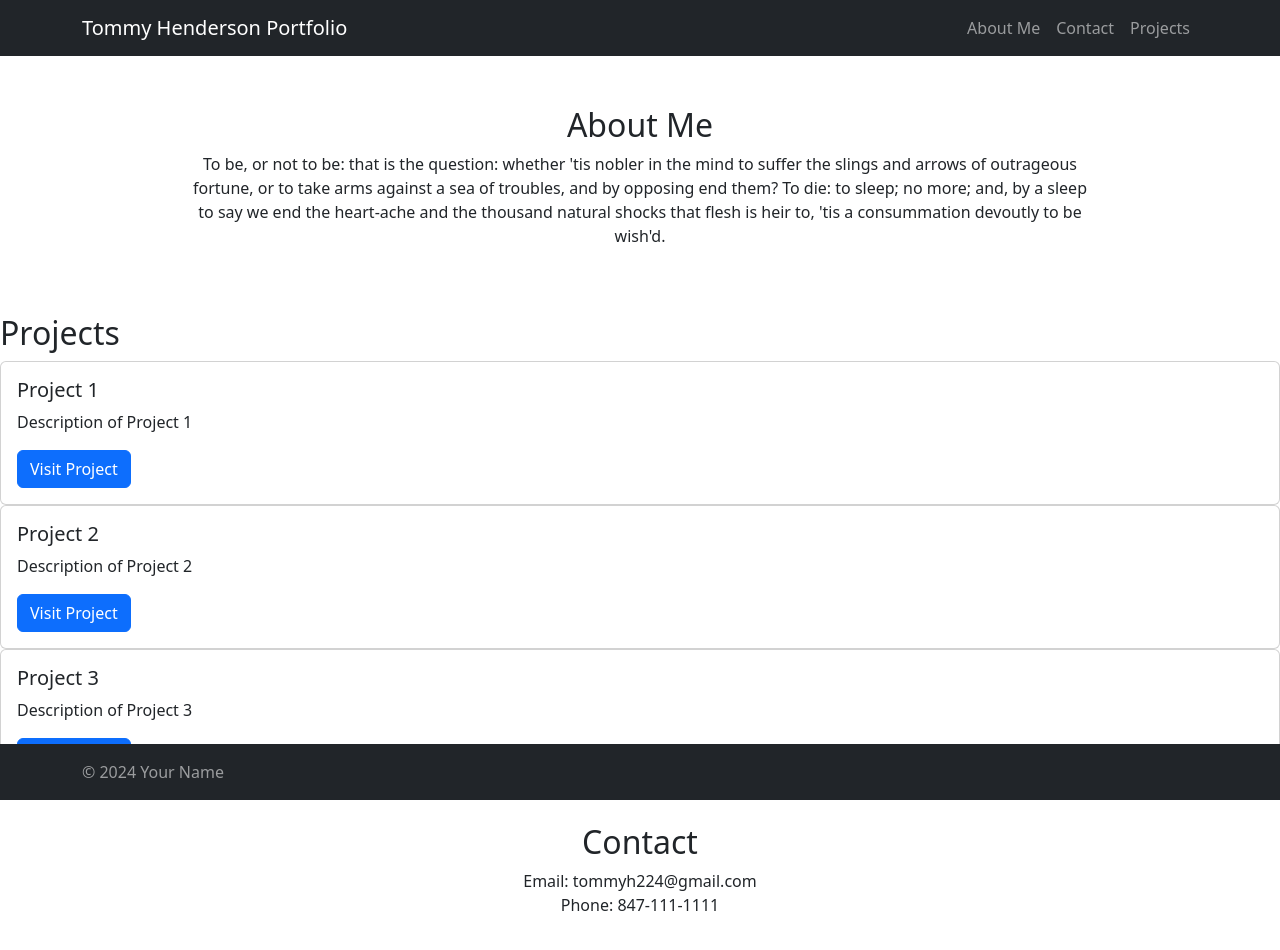
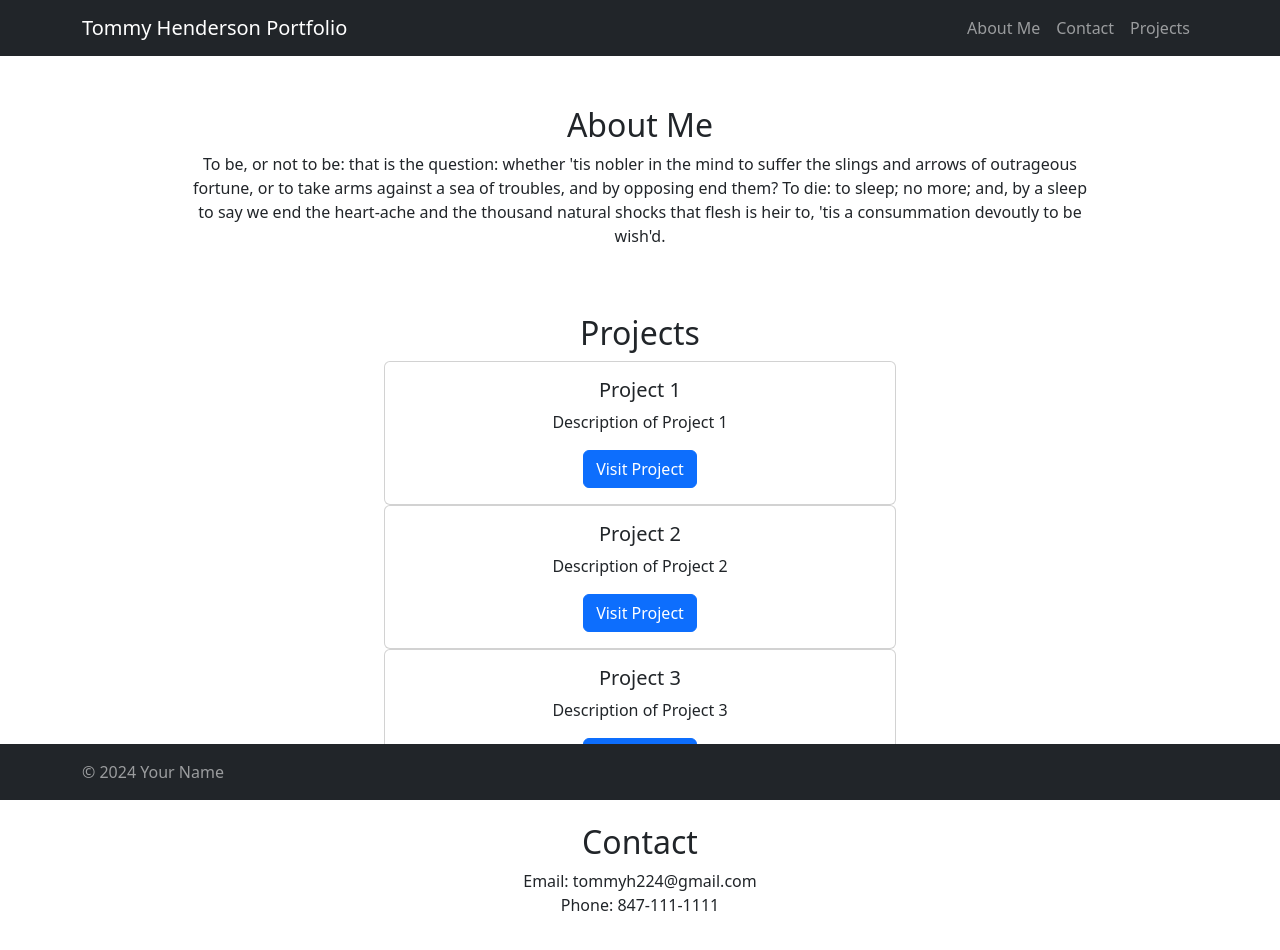
Before and after one commit to tommy-henderson/react-portfolio, a React (Vite) app: page / in a window 1280 px wide. Shown: the top 950 px of the page. Built offline with nearby package versions, Linux system fonts and the light colour scheme.

Commit message:
added styling to project section

```diff
--- a/src/index.css
+++ b/src/index.css
@@ -15,3 +15,10 @@
   padding-bottom: 100px;
   padding-top: 30px;
 }
+
+#projects {
+  max-width: 40%;
+  text-align: center;
+  align-items: center;
+  margin: auto;
+}
```
